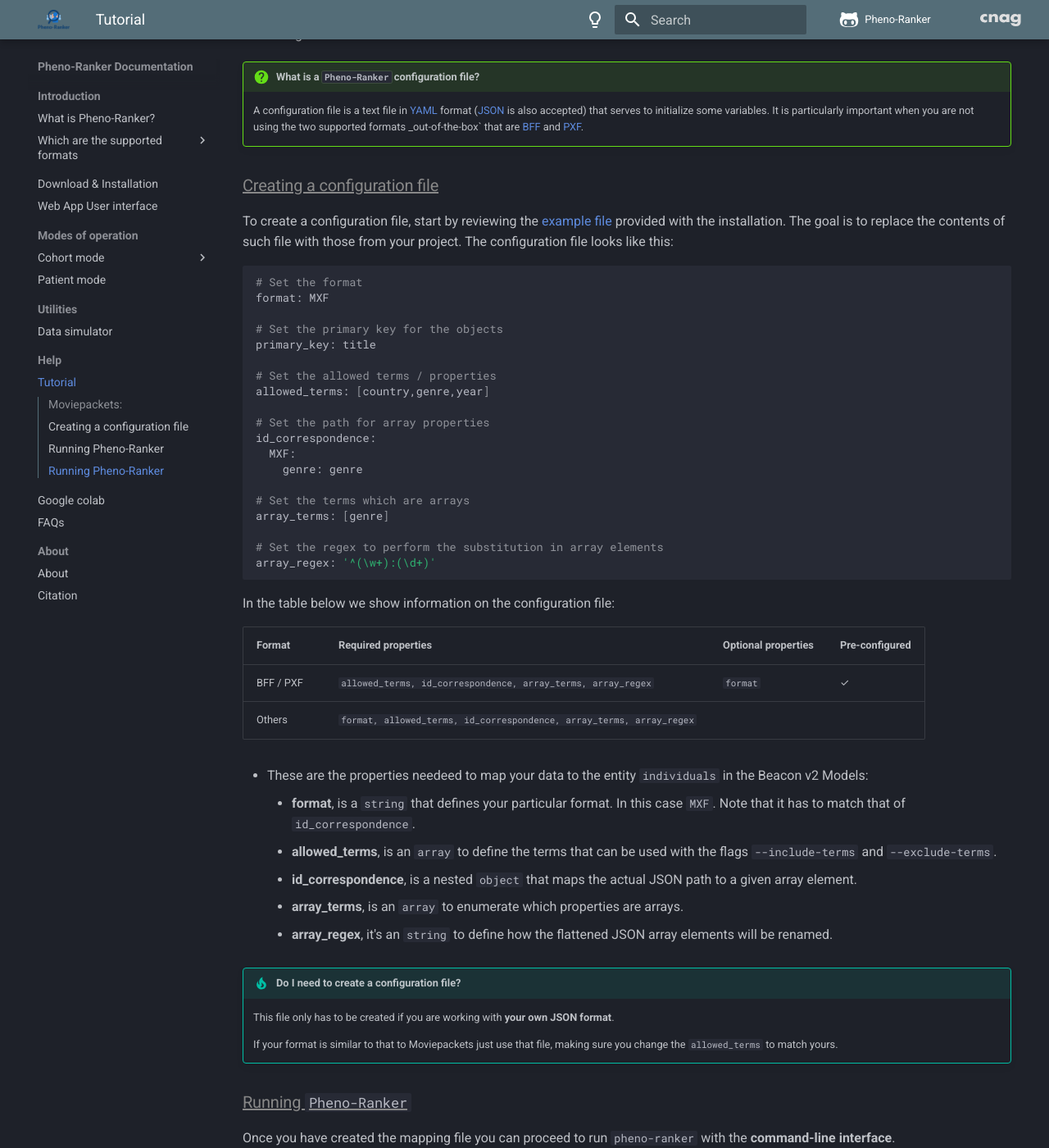
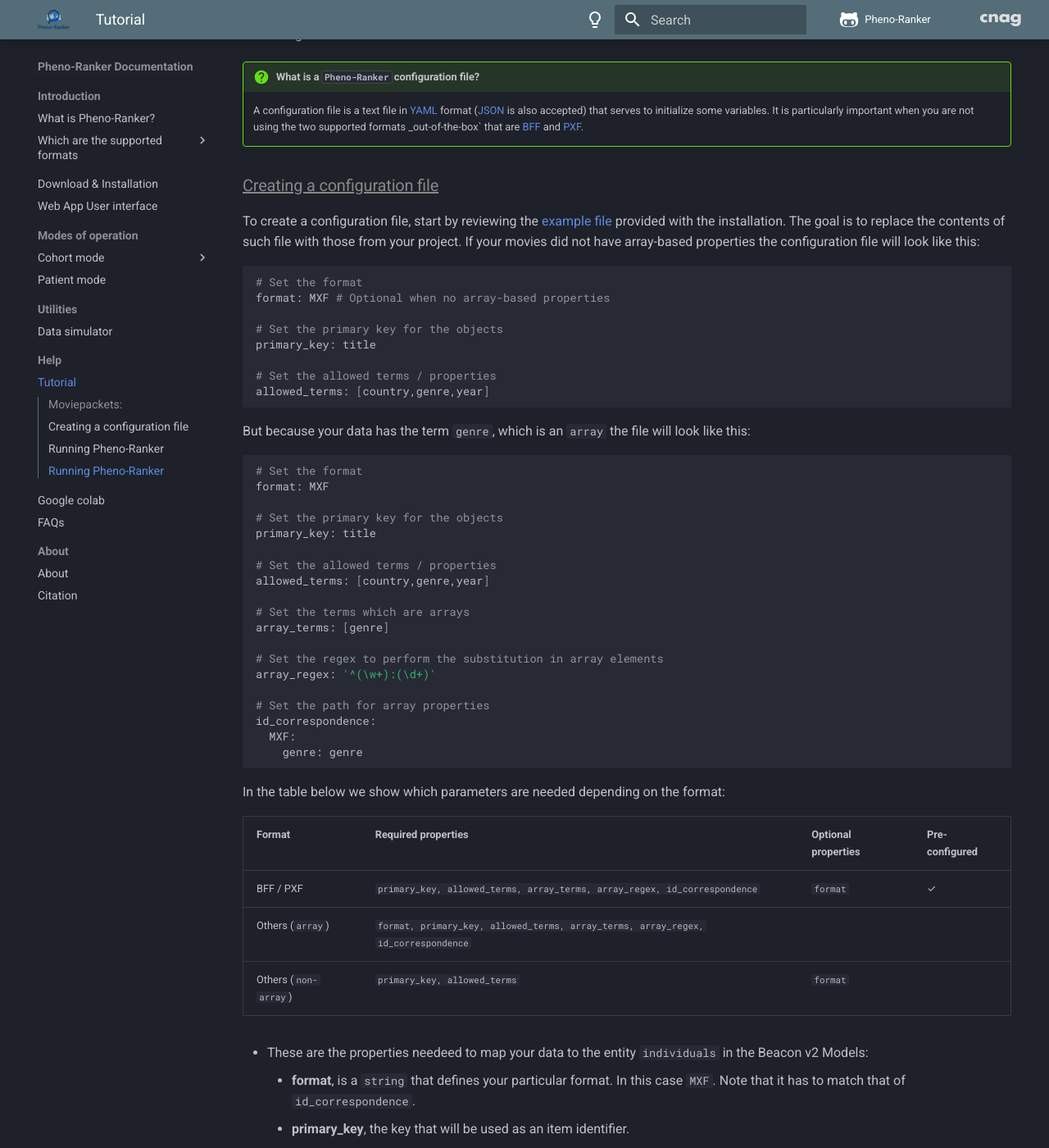
Before and after one commit to CNAG-Biomedical-Informatics/pheno-ranker, an MkDocs documentation site: the page built from docs/tutorial.md, in a window 1280 px wide and 1400 px high, scrolled down 1225 px. Shown: the whole window at 82% size. Built offline with MkDocs 1.6.1 and Material for MkDocs 9.7.7, drawn with Linux system fonts in a browser that asks for light colours; emoji names are drawn with the system emoji font; comment, search, counter and statistics services are not loaded; some of the changed text lies outside the part shown.

Commit message:
Source commit

````diff
--- a/docs/tutorial.md
+++ b/docs/tutorial.md
@@ -51,7 +51,20 @@
 
     ### Creating a configuration file
 
-    To create a configuration file, start by reviewing the [example file](https://github.com/cnag-biomedical-informatics/pheno-ranker/blob/main/t/movie_config.yaml) provided with the installation. The goal is to replace the contents of such file with those from your project. The configuration file looks like this:
+    To create a configuration file, start by reviewing the [example file](https://github.com/cnag-biomedical-informatics/pheno-ranker/blob/main/t/movie_config.yaml) provided with the installation. The goal is to replace the contents of such file with those from your project. If your movies did not have array-based properties the configuration file will look like this:
+
+    ```bash
+    # Set the format
+    format: MXF # Optional when no array-based properties
+
+    # Set the primary key for the objects
+    primary_key: title
+
+    # Set the allowed terms / properties
+    allowed_terms: [country,genre,year]
+    ```
+
+    But because your data has the term `genre`, which is an `array` the file will look like this:
 
     ```bash
     # Set the format
@@ -63,32 +76,34 @@
     # Set the allowed terms / properties
     allowed_terms: [country,genre,year]
 
-    # Set the path for array properties
-    id_correspondence:
-      MXF:
-        genre: genre
-
     # Set the terms which are arrays
     array_terms: [genre]
 
     # Set the regex to perform the substitution in array elements
     array_regex: '^(\w+):(\d+)'
 
+    # Set the path for array properties
+    id_correspondence:
+      MXF:
+        genre: genre
     ```
 
-    In the table below we show information on the configuration file:
+    In the table below we show which parameters are needed depending on the format:
 
     | Format      | Required properties | Optional properties | Pre-configured |
     | ----------- | ------------------- | ------------------- |  -----  |
-    | BFF / PXF   | `allowed_terms, id_correspondence, array_terms, array_regex` | `format` | ✓ |
-    | Others      | `format, allowed_terms, id_correspondence, array_terms, array_regex` |  |   |
+    | BFF / PXF   | `primary_key, allowed_terms, array_terms, array_regex, id_correspondence` | `format` | ✓ |
+    | Others (`array`) | `format, primary_key, allowed_terms, array_terms, array_regex, id_correspondence` |  |   |
+    | Others (`non-array`) |  `primary_key, allowed_terms` | `format` |   |
+
 
      * These are the properties needeed to map your data to the entity `individuals` in the Beacon v2 Models:
         - **format**, is a `string` that defines your particular format. In this case `MXF`. Note that it has to match that of `id_correspondence`.
+        - **primary_key**, the key that will be used as an item identifier.
         - **allowed_terms**, is an `array` to define the terms that can be used with the flags `--include-terms` and `--exclude-terms`.
-        - **id_correspondence**, is a nested `object` that maps the actual JSON path to a given array element.
         - **array_terms**, is an `array` to enumerate which properties are arrays.
         - **array_regex**, it's an `string` to define how the flattened JSON array elements will be renamed.
+        - **id_correspondence**, is a nested `object` that maps the actual JSON path to a given array element.
 
     !!! Tip "Do I need to create a configuration file?"
         This file only has to be created if you are working with **your own JSON format**.
````
Also changed, not shown: 2 other files.
